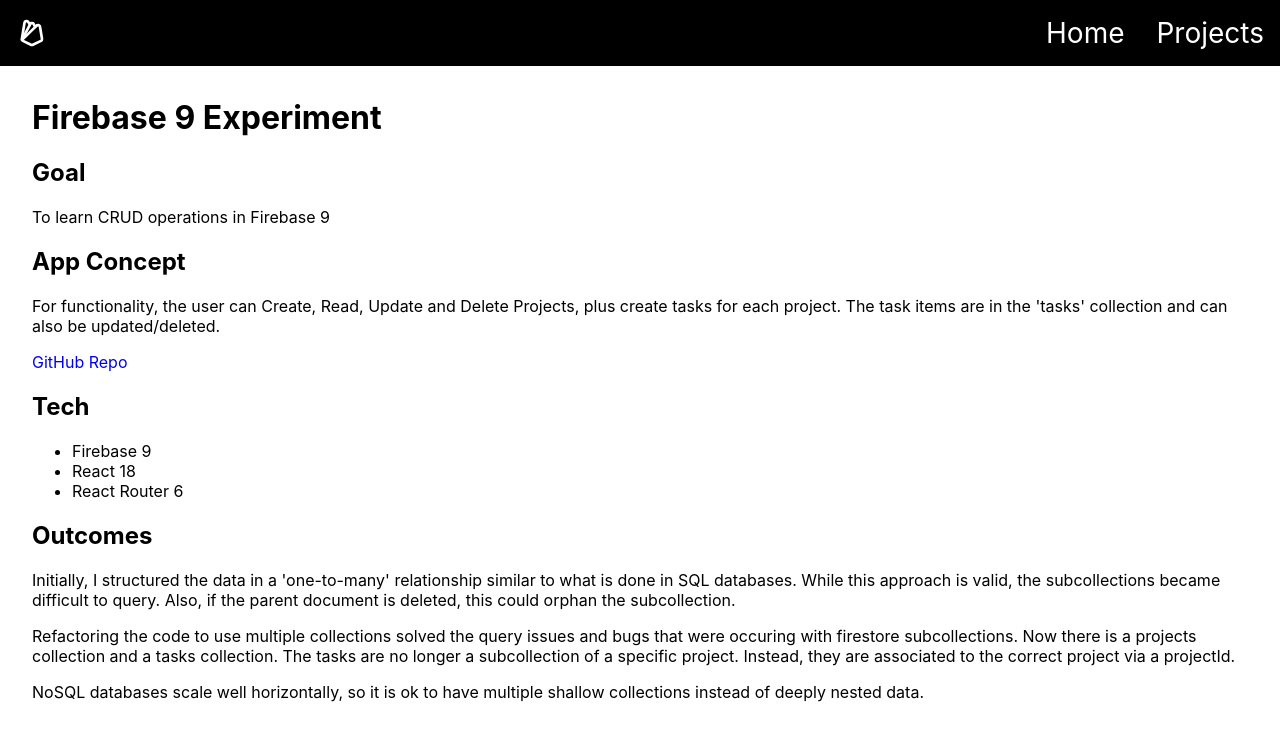
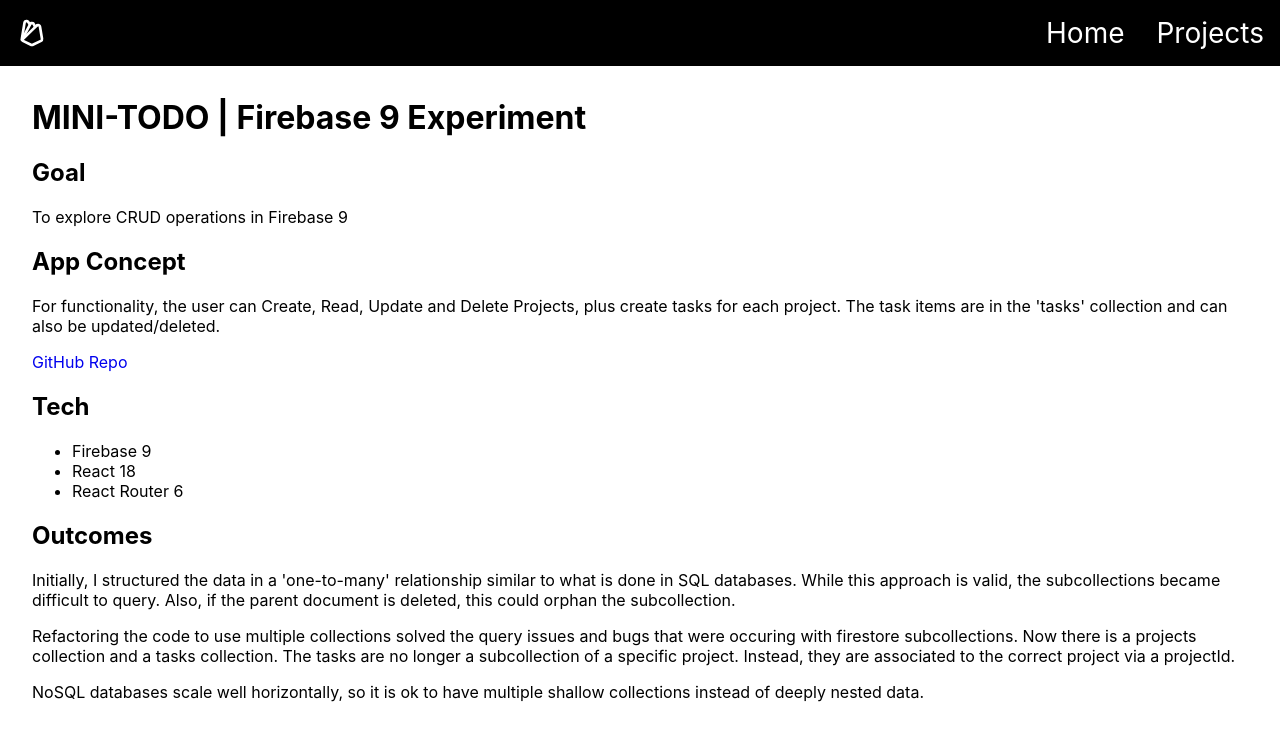
Before and after one commit to lisawagner/mini-todo, a React (Create React App) app: page / in a window 1280 px wide. Shown: the top 740 px of the page. Built offline with nearby package versions, Linux system fonts and the light colour scheme; no server answers.

Commit message:
chore: update Home content

```diff
--- a/src/pages/Home.js
+++ b/src/pages/Home.js
@@ -3,9 +3,9 @@
 const Home = () => {
   return (
     <>
-      <h1>Firebase 9 Experiment</h1>
+      <h1>MINI-TODO | Firebase 9 Experiment</h1>
       <h2>Goal</h2>
-      <p>To learn CRUD operations in Firebase 9</p>
+      <p>To explore CRUD operations in Firebase 9</p>
       <h2>App Concept</h2>
       <p>For functionality, the user can Create, Read, Update and Delete Projects, plus create tasks for each project. The task items are in the 'tasks' collection and can also be updated/deleted.</p>
       <p><Link to={{ pathname: "https://github.com/lisawagner/mini-todo" }} target="_blank">GitHub Repo</Link></p>
```
